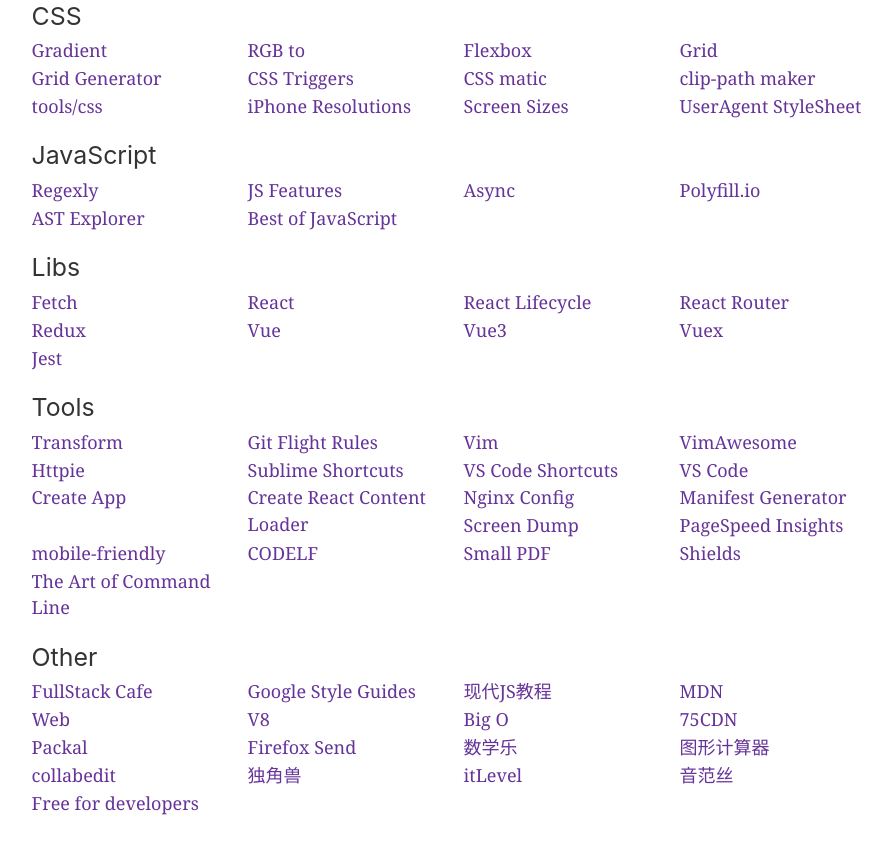
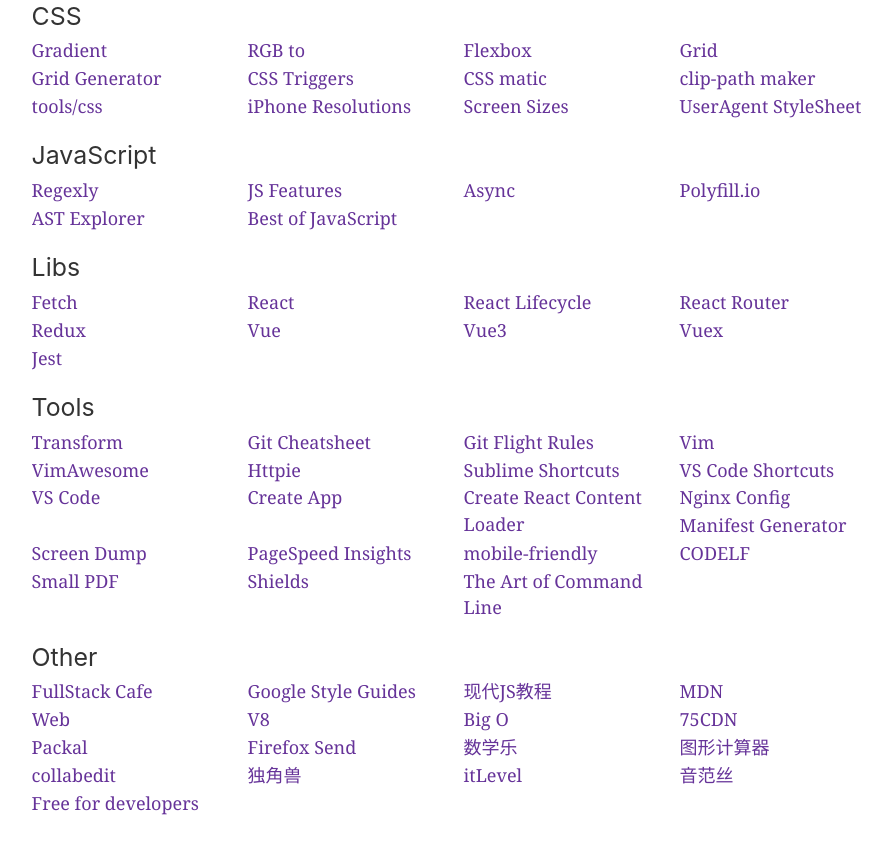
Before and after one commit to uniquexiaobai/hao, a Gatsby site: page / in a window 1280 px wide. Shown: the part 538-1391 px from the top of the page, without its empty margins (148-1038 px from the left). Built offline with nearby package versions, Linux system fonts and the light colour scheme; Gatsby itself is replaced by a stand-in of ours.

Commit message:
add git cheatsheet

```diff
--- a/src/pages/index.js
+++ b/src/pages/index.js
@@ -268,6 +268,10 @@
 			{
 				name: 'Transform',
 				url: 'https://transform.tools/',
+            },
+            {
+				name: 'Git Cheatsheet',
+				url: 'https://cheatsheeets.netlify.com/git',
 			},
 			{
 				name: 'Git Flight Rules',
```
